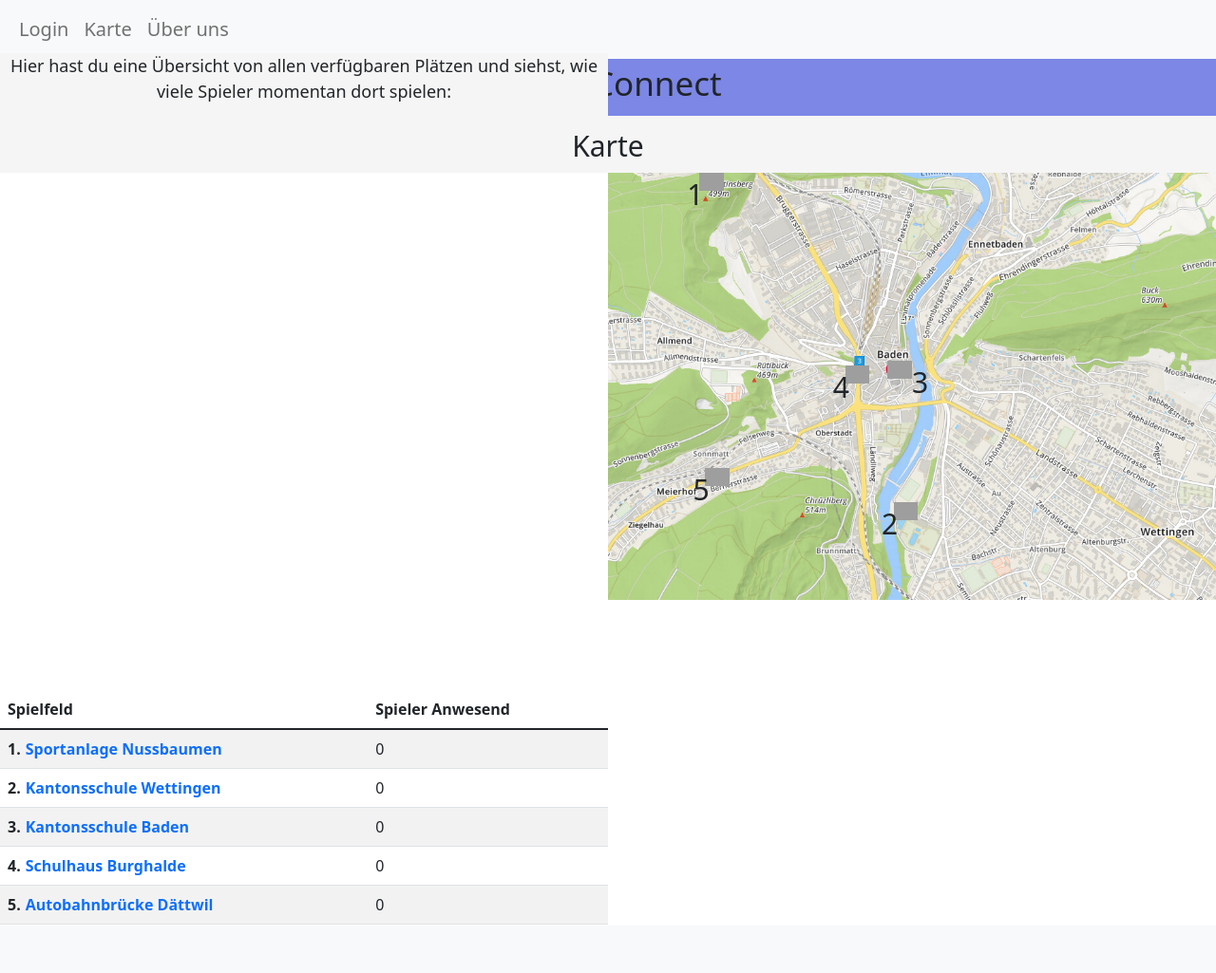
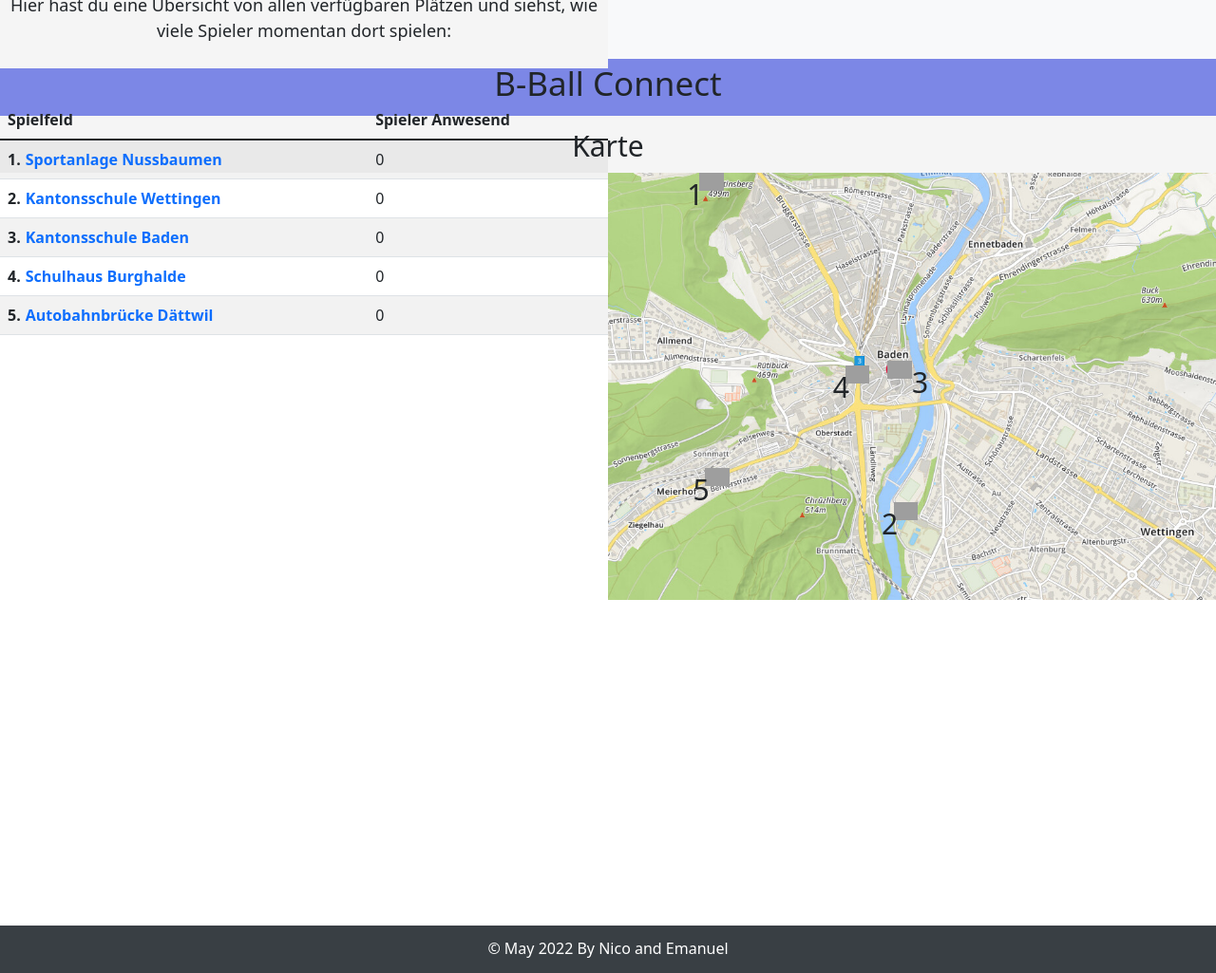
Before and after one commit to xXSmarties3000Xx/Maturaarbeit-GitHub, a PHP site: page /bballconnect/map.php in a window 1280 px wide. Shown: the whole page at 95% size. Before the commit the page ends 974 px from the top, so only its background shows below. Run offline with PHP 8.4, Linux system fonts and the light colour scheme; data that the repository does not hold is empty; grey boxes are pictures that could not be loaded.

Commit message:
Layout all done, start now with php

```diff
--- a/map.css
+++ b/map.css
@@ -131,10 +131,25 @@ th {
   margin-left: 5px;
 }
 
+footer {
+  display: none;
+  position: relative;
+  height: 50px;
+  clear: both;
+  background-color: rgba(57, 63, 68, 1);
+  text-align: center;
+  color: white;
+  line-height: 3em;
+}
+
 @media only screen and (min-width: 768px) {
   .karte {
     width: 50%;
     left: 50%;
+  }
+
+  footer {
+    display: block;
   }
 
   .nummern {
@@ -147,14 +162,15 @@ th {
 
   .listdescription {
     width: 50%;
-    top: -576px;
     left: 0%;
+    top: -640px;
     background-color: none;
     font-size: large;
   }
 
   table {
     max-width: 50%;
+    top: -606px;
   }
 
   th {
--- a/map.php
+++ b/map.php
@@ -146,11 +146,14 @@
     </table>
 
 
-
+    <footer>
+      © May 2022 By Nico and Emanuel
+    </footer>
   </body>
 
 
 </div>
 
 
+
 </html>
--- a/spielfeld3.php
+++ b/spielfeld3.php
@@ -79,7 +79,7 @@ session_start();
 
 
     <div class="image">
-      <img src="http://localhost/bballconnect/Maturaarbeit-GitHub/img/Nussbaumen.jpeg" alt="none" width="100%"">
+      <img src="http://localhost/bballconnect/Maturaarbeit-GitHub/img/Nussbaumen.jpeg" alt="none" width="100%">
     </div>
 
     <ul class=" spielerliste">
```
Lines whose indentation alone changed are shown as unchanged.
